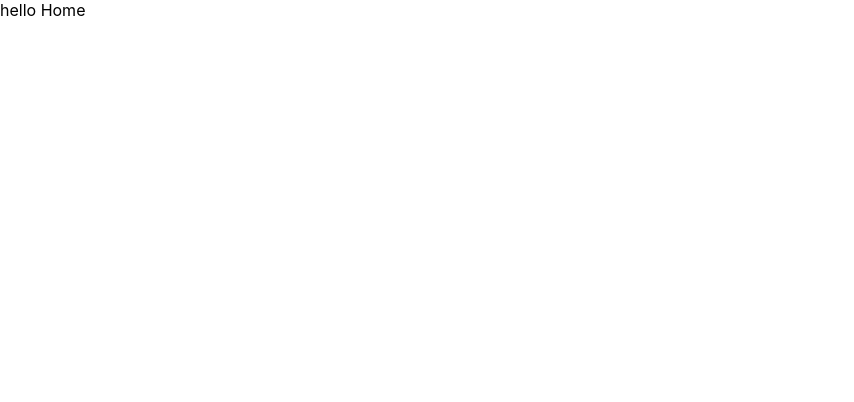
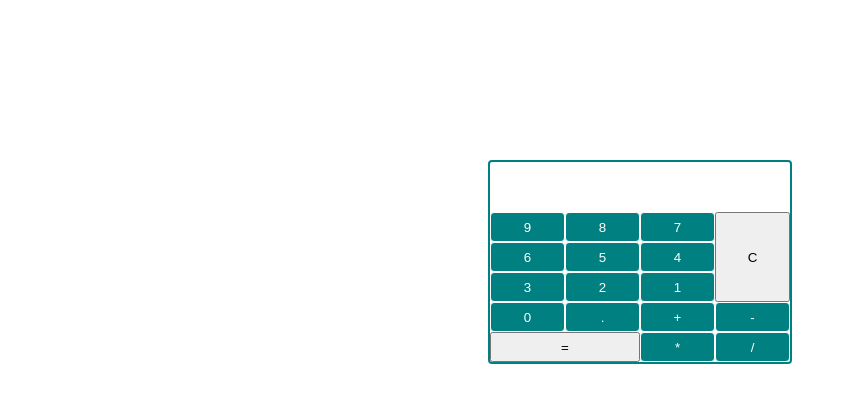
Before and after one commit to jojo051/working-algorithm, a React (Create React App) app: page / in a window 1280 px wide. Shown: the top 402 px of the page, without its empty margins (0-854 px from the left). Built offline with nearby package versions, Linux system fonts and the light colour scheme.

Commit message:
add calculator

```diff
--- a/src/App.js
+++ b/src/App.jsx
@@ -1,17 +1,19 @@
-import React from 'react';
 import './App.css';
 import {
   BrowserRouter as Router,
   Switch,
   Route,
-} from "react-router-dom";
+} from 'react-router-dom';
+
 import Home from './Components/Home';
+import Calculator from './Components/Calculator';
 
 function App() {
   return (
     <div>
       <Router>
         <Switch>
+          <Route path="/" component={Calculator} />
           <Route exact path="/" component={Home} />
         </Switch>
       </Router>
--- /dev/null
+++ b/src/Components/Calculator.jsx
@@ -0,0 +1,42 @@
+import React, { useEffect, useState } from "react";
+import "./calculator.css";
+
+const Calculator =()=> {
+
+    const[number,setNumber]=useState("")
+    const[display,setDisplay]=useState("")
+    console.log(display);
+    useEffect(()=>{
+        setDisplay(display+number)
+    },[number]);
+
+    const calculate =()=>{
+    setDisplay(eval(display))
+    }
+
+    return(
+    <>
+        <div className="app-calculator">
+            <h3 className="h3-calculator"id="result">{display}</h3>
+            <button className="btn" id="9" onClick={(e)=> setNumber(e.target.id)}>9</button>
+            <button className="btn" id="8" onClick={(e)=> setNumber(e.target.id)}>8</button>
+            <button className="btn" id="7" onClick={(e)=> setNumber(e.target.id)}>7</button>
+            <button className="btn" id="6" onClick={(e)=> setNumber(e.target.id)}>6</button>
+            <button className="btn" id="5" onClick={(e)=> setNumber(e.target.id)}>5</button>
+            <button className="btn" id="4" onClick={(e)=> setNumber(e.target.id)}>4</button>
+            <button className="btn" id="3" onClick={(e)=> setNumber(e.target.id)}>3</button>
+            <button className="btn" id="2" onClick={(e)=> setNumber(e.target.id)}>2</button>
+            <button className="btn" id="1" onClick={(e)=> setNumber(e.target.id)}>1</button>
+            <button className="btn" id="0" onClick={(e)=> setNumber(e.target.id)}>0</button>
+            <button className="btn" id="." onClick={(e)=> setNumber(e.target.id)}>.</button>
+            <button className="btn" id="+" onClick={(e)=> setNumber(e.target.id)}>+</button>
+            <button className="btn" id="-" onClick={(e)=> setNumber(e.target.id)}>-</button>
+            <button id="equal" onClick={()=> calculate()}>=</button>
+            <button className="btn" id="*" onClick={(e)=> setNumber(e.target.id)}>*</button>
+            <button className="btn" id="/" onClick={(e)=> setNumber(e.target.id)}>/</button>
+            <button id="clear" onClick={()=> setDisplay("")}>C</button>
+        </div>
+    </>
+    )
+}
+export default Calculator;
--- a/src/Components/Home.jsx
+++ /dev/null
@@ -1,11 +0,0 @@
-import React from 'react';
-
-const Home =()=> {
-    return(
-        <>
-            hello Home
-        </>
-    )
-}
-
-export default Home;
--- /dev/null
+++ b/src/Components/Home.tsx
@@ -0,0 +1,13 @@
+import React from "react";
+import { Link } from "react-router-dom";
+
+const Home =()=> {
+    return(
+        <>
+            <h1>Acceuil</h1>
+            <Link to="/calculator">Calculator</Link>
+        </>
+    )
+}
+
+export default Home;
--- /dev/null
+++ b/src/Components/calculator.css
@@ -0,0 +1,39 @@
+.app-calculator {
+    display: grid;
+    width: 300px;
+    margin: 20vh auto;
+    grid-template-columns: 25% 25% 25% 25%;
+    grid-template-rows: 50px repeat(5, 30px);
+    grid-template-areas:
+      "res res res res"
+      "7 8 9 reset"
+      "4 5 6 reset"
+      "1 2 3 reset"
+      "0 dot plus minus"
+      "equal equal times div";
+    border: 2px solid teal;
+    border-radius: 4px;
+  }
+  .h3-calculator {
+    text-align: right;
+    margin: 7px 10px 0 0;
+    font-size: 2rem;
+    grid-area: res;
+  }
+  .btn {
+    background: teal;
+    color: white;
+    border: 1px solid white;
+    border-radius: 4px;
+    cursor: pointer;
+    transition: 0.2s;
+  }
+  .btn:hover {
+    background: rgb(5, 190, 190);
+  }
+  #equal {
+    grid-area: equal;
+  }
+  #clear {
+    grid-area: reset;
+  }
--- /dev/null
+++ b/src/react-app-env.d.ts
@@ -0,0 +1 @@
+/// <reference types="react-scripts" />
```
Also changed, not shown: package.json (+8 -0 lines), tsconfig.json (added, +26 -0 lines), src/index.jsx (renamed from src/index.js), 1 other file (tests, documents, lock files or other folders).
